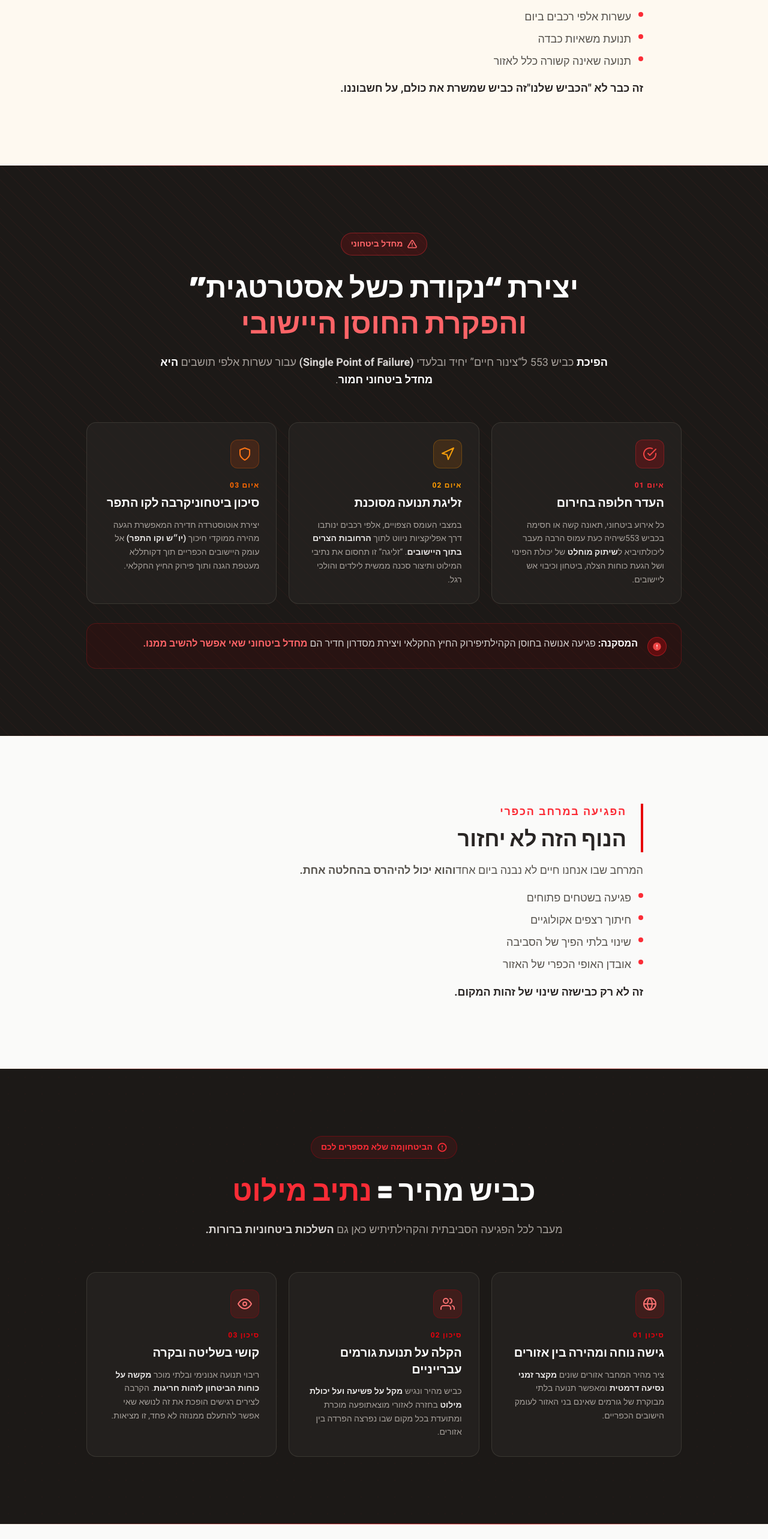
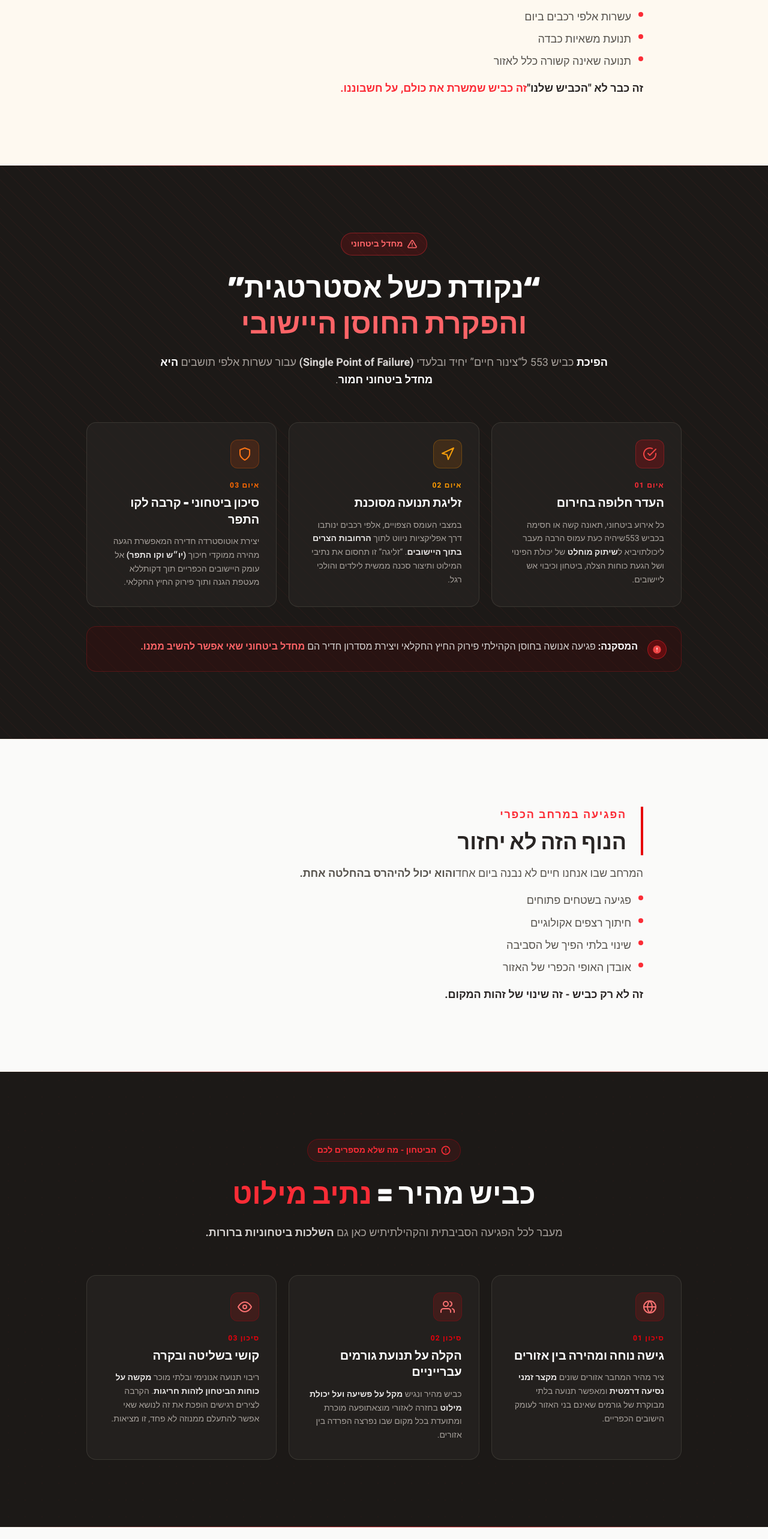
Before and after one commit to orrgoren/road-553, a React (Vite) app: page / in a window 1280 px wide. Shown: the part 1280-3846 px from the top of the page at 60% size. Built offline with nearby package versions, Linux system fonts and the light colour scheme; no server answers.

Commit message:
fix dashes

```diff
--- a/src/routes/index.tsx
+++ b/src/routes/index.tsx
@@ -492,7 +492,7 @@ function HomePage() {
               'תנועה שאינה קשורה כלל לאזור',
             ]} />
             <p className="font-bold text-stone-800 mt-4">
-              זה כבר לא "הכביש שלנו"<br className="block md:hidden" />זה כביש שמשרת את כולם, על חשבוננו.
+              זה כבר לא "הכביש שלנו"<br className="block md:hidden" /><span className="font-bold text-lg text-red-500">זה כביש שמשרת את כולם, על חשבוננו.</span>
             </p>
           </WarnSection>
         </div>
@@ -516,7 +516,7 @@ function HomePage() {
                 מחדל ביטחוני
               </div>
               <h2 className="text-3xl sm:text-4xl lg:text-5xl font-black text-white leading-tight mb-5" style={{ fontFamily: 'Rubik, sans-serif' }}>
-                יצירת <br className="block md:hidden" />&ldquo;נקודת כשל אסטרטגית&rdquo;
+                &ldquo;נקודת כשל אסטרטגית&rdquo;
                 <br />
                 <span className="text-red-400">והפקרת החוסן היישובי</span>
               </h2>
@@ -572,7 +572,7 @@ function HomePage() {
                 </div>
                 <div className="text-xs font-bold uppercase tracking-widest text-orange-500 mb-2">איום 03</div>
                 <h3 className="font-black text-white text-lg sm:text-xl mb-3 leading-snug" style={{ fontFamily: 'Rubik, sans-serif' }}>
-                  סיכון ביטחוניקרבה לקו התפר
+                  סיכון ביטחוני - קרבה לקו התפר
                 </h3>
                 <p className="text-stone-400 leading-relaxed text-sm flex-1">
                   יצירת אוטוסטרדה חדירה המאפשרת הגעה מהירה ממוקדי חיכוך <strong className="text-stone-200 font-semibold">(יו״ש וקו התפר)</strong> אל עומק היישובים הכפריים תוך דקותללא מעטפת הגנה ותוך פירוק החיץ החקלאי.
@@ -589,8 +589,8 @@ function HomePage() {
                 </svg>
               </div>
               <p className="text-stone-300 text-sm sm:text-base leading-relaxed">
-                <strong className="text-white">המסקנה:</strong> פגיעה אנושה בחוסן הקהילתיפירוק החיץ החקלאי ויצירת מסדרון חדיר הם
-                {' '}<strong className="text-red-400">מחדל ביטחוני שאי אפשר להשיב ממנו.</strong>
+                <strong className="text-white">המסקנה:</strong> פגיעה אנושה בחוסן הקהילתי פירוק החיץ החקלאי ויצירת מסדרון חדיר הם
+                {' '}<br className="block md:hidden" /><strong className="text-red-400">מחדל ביטחוני שאי אפשר להשיב ממנו.</strong>
               </p>
             </div>
           </RevealSection>
@@ -611,7 +611,7 @@ function HomePage() {
                 'שינוי בלתי הפיך של הסביבה',
                 'אובדן האופי הכפרי של האזור',
               ]} />
-              <p className="font-bold text-stone-800">זה לא רק כבישזה שינוי של זהות המקום.</p>
+              <p className="font-bold text-stone-800">זה לא רק כביש - זה שינוי של זהות המקום.</p>
             </WarnSection>
           </RevealSection>
         </div>
@@ -632,7 +632,7 @@ function HomePage() {
                 <svg viewBox="0 0 24 24" fill="none" stroke="currentColor" strokeWidth="2.5" strokeLinecap="round" strokeLinejoin="round" className="w-4 h-4 shrink-0">
                   <circle cx="12" cy="12" r="10"/><line x1="12" y1="8" x2="12" y2="12"/><line x1="12" y1="16" x2="12.01" y2="16"/>
                 </svg>
-                הביטחוןמה שלא מספרים לכם
+                הביטחון - מה שלא מספרים לכם
               </div>
               <h2 className="text-3xl sm:text-4xl lg:text-5xl font-black text-white leading-tight mb-5" style={{ fontFamily: 'Rubik, sans-serif' }}>
                 כביש מהיר =
@@ -692,7 +692,7 @@ function HomePage() {
                   קושי בשליטה ובקרה
                 </h3>
                 <p className="text-stone-400 leading-relaxed text-sm flex-1">
-                  ריבוי תנועה אנונימי ובלתי מוכר <strong className="text-stone-200 font-semibold">מקשה על כוחות הביטחון לזהות חריגות</strong>. הקרבה לצירים רגישים הופכת את זה לנושא שאי אפשר להתעלם ממנוזה לא פחד, זו מציאות.
+                  ריבוי תנועה אנונימי ובלתי מוכר <strong className="text-stone-200 font-semibold">מקשה על כוחות הביטחון לזהות חריגות</strong>. הקרבה לצירים רגישים הופכת את זה לנושא שאי אפשר להתעלם ממנו<br className="block md:hidden" />זה לא פחד, זו מציאות.
                 </p>
               </div>
             </RevealSection>
@@ -707,14 +707,14 @@ function HomePage() {
         <div className="max-w-4xl mx-auto px-4">
           <RevealSection>
             <WarnSection label="איך זה פוגע בך אישית" title="זה לא רחוק. זה נוגע אליך.">
-              <p>הילדים שלנו גדלים במרחב פתוח ובטוח – הולכים לחברים, נוסעים בין יישובים, בלי לחשוב פעמיים. <strong>זו איכות חיים. הכביש הזה ישנה את זה מהיסוד.</strong></p>
+              <p>הילדים שלנו גדלים במרחב פתוח ובטוח – הולכים לחברים, נוסעים בין יישובים, בלי לחשוב פעמיים. <br className="block md:hidden" /><strong>זו איכות חיים. הכביש הזה ישנה את זה מהיסוד.</strong></p>
               <BulletList items={[
                 'הדרך לבית הספר תהפוך לחצייה של ציר מהיר ומסוכן',
                 'ילדים יהיו תלויים בהסעות ובתיאומים במקום בעצמאות',
-                'פעולות יומיומיות – קניות, רופא, חוג – ידרשו תכנון ועקיפות',
+                'פעולות יומיומיות – קניות, רפואה, חוג – ידרשו תכנון ועקיפות',
                 'מרחב פתוח ונגיש יהפוך למרחב מקוטע',
               ]} />
-              <p className="border-r-2 border-red-400 pr-4"><strong>זו פגיעה בעצמאות הילדים, בתחושת הביטחון שלהם, ובדרך החיים שרצינו להעביר להם.</strong></p>
+              <p className="border-r-2 border-red-400 pr-4"><strong>זו פגיעה בעצמאות, בתחושת הביטחון,<br className="block md:hidden" />ובדרך החיים שבחרנו לחיות.</strong></p>
             </WarnSection>
           </RevealSection>
         </div>
@@ -731,10 +731,10 @@ function HomePage() {
                 מפת האזור
               </span>
               <h2 className="text-3xl sm:text-4xl font-black text-stone-800" style={{ fontFamily: 'Rubik, sans-serif' }}>
-                הקו האדוםבלב השרון
+                הקו האדום בלב השרון
               </h2>
               <p className="text-stone-500 mt-3 max-w-2xl mx-auto">
-                הקו האדום מציג את מסלול כביש 553 המתוכנן. האזור המסומן הוא תחום המועצה האזורית לב השרון.
+                הקו האדום המקווקו מציג את מסלול כביש 553 המתוכנן.
               </p>
             </div>
           </RevealSection>
@@ -751,14 +751,14 @@ function HomePage() {
         <div className="max-w-4xl mx-auto px-4 space-y-20">
           <RevealSection>
             <WarnSection label="יש דרך אחרת" title={<>אנחנו לא נגד פיתוח<br className="block md:hidden" />אנחנו בעד תכנון נכון</>}>
-              <p>ברור לכולם שצריך לשפר תשתיות<strong>אבל לא בכל מחיר.</strong> יש פתרונות:</p>
+              <p>ברור לכולם שצריך לשפר תשתיות<strong> אבל לא בכל מחיר.</strong> יש פתרונות:</p>
               <BulletList items={[
                 'תשתיות תחבורה מותאמות לאזור',
                 'פתרונות תת קרקעיים',
                 'תכנון שמשרת קודם כל את התושבים',
                 'שדרוג אמיתיבלי להפוך את האזור למסדרון ארצי',
               ]} />
-              <p className="font-bold text-stone-800">אפשר לקדםבלי להרוס.</p>
+              <p className="font-bold text-stone-800">אפשר לקדם, בלי להרוס.</p>
             </WarnSection>
           </RevealSection>
 
@@ -766,8 +766,8 @@ function HomePage() {
 
           <RevealSection>
             <WarnSection label="למה צריך לפעול עכשיו" title="חלון הזמן נסגר">
-              <p>התוכנית מתקדמתוהשלב הבא הוא <strong>שלב קריטי בתהליך האישור.</strong></p>
-              <p>אחרי שזה יקרה<strong>יהיה הרבה יותר קשה לעצור.</strong></p>
+              <p>התוכנית מתקדמת והשלב הבא הוא <strong>שלב קריטי בתהליך האישור.</strong></p>
+              <p>אחרי שזה יקרה - <strong>יהיה הרבה יותר קשה לעצור.</strong></p>
               <p className="font-bold text-red-700 text-xl">הזמן לפעול הוא עכשיו.</p>
             </WarnSection>
           </RevealSection>
@@ -785,10 +785,10 @@ function HomePage() {
                 הצטרפו למאבק
               </span>
               <h2 className="text-3xl sm:text-4xl font-black text-stone-800" style={{ fontFamily: 'Rubik, sans-serif' }}>
-                זה הבית שלנו<br className="block md:hidden" /> <span className="text-red-600">ואנחנו לא מוותרים עליו</span>
+                <span className="text-green-700">זה הבית שלנו</span><br className="block md:hidden" /> <span className="text-red-600">ואנחנו לא מוותרים עליו</span>
               </h2>
               <p className="text-stone-500 mt-4 leading-relaxed">
-                כדי לעצור את התוכניתצריך כוח ציבורי. מה אפשר לעשות עכשיו:
+                כדי לעצור את התוכנית צריך כוח ציבורי.<br className="block md:hidden" />מה אפשר לעשות עכשיו:
               </p>
               <div className="flex flex-wrap justify-center gap-3 mt-4 text-sm text-stone-600">
                 {['להצטרף לקבוצת עדכונים', 'לשתף את המידע', 'לקחת חלק בפעילות', 'להגיש התנגדות'].map((item, i) => (
@@ -818,12 +818,8 @@ function HomePage() {
             הכביש הזה חותך אותנו.
           </p>
           <div className="flex items-center justify-center gap-2 mb-4">
-            <div className="w-8 h-8 rounded-full bg-red-600 flex items-center justify-center">
-              <svg viewBox="0 0 24 24" fill="none" stroke="white" strokeWidth="2" strokeLinecap="round" strokeLinejoin="round" className="w-4 h-4">
-                <path d="M4 19L8 5" /><path d="M16 5L20 19" /><path d="M12 6V8" /><path d="M12 11V13" /><path d="M12 16V18" />
-              </svg>
-            </div>
-            <span className="font-bold text-stone-300" style={{ fontFamily: 'Rubik, sans-serif' }}>לב השרון · כביש 553</span>
+            <img src="/logo.png" alt="לוגו כביש 553" className="h-16 w-auto object-contain" />
+            <span className="font-bold text-stone-300" style={{ fontFamily: 'Rubik, sans-serif' }}>לב השרון · תל מונד · כביש 553</span>
           </div>
           <p className="text-stone-500 text-sm">
             תושבי לב השרון ותל מונד למען עתיד הקהילה
```
